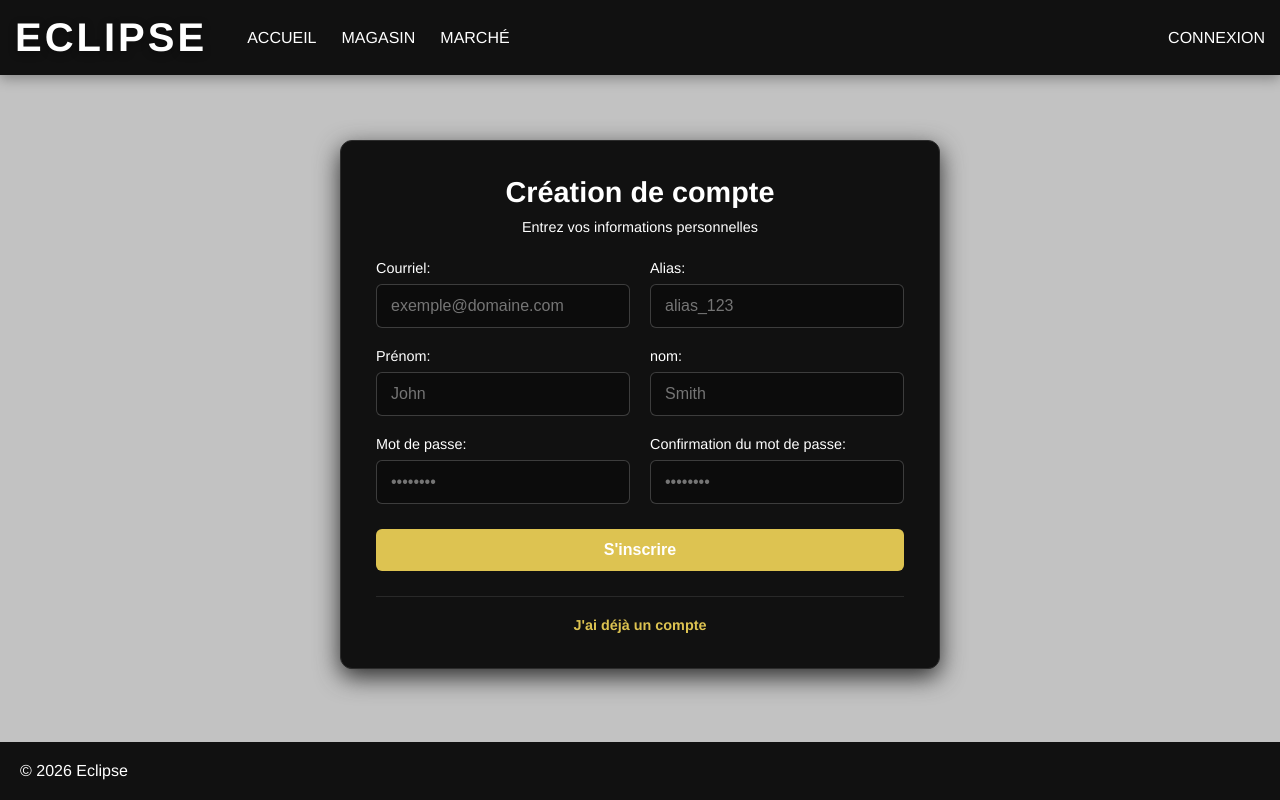
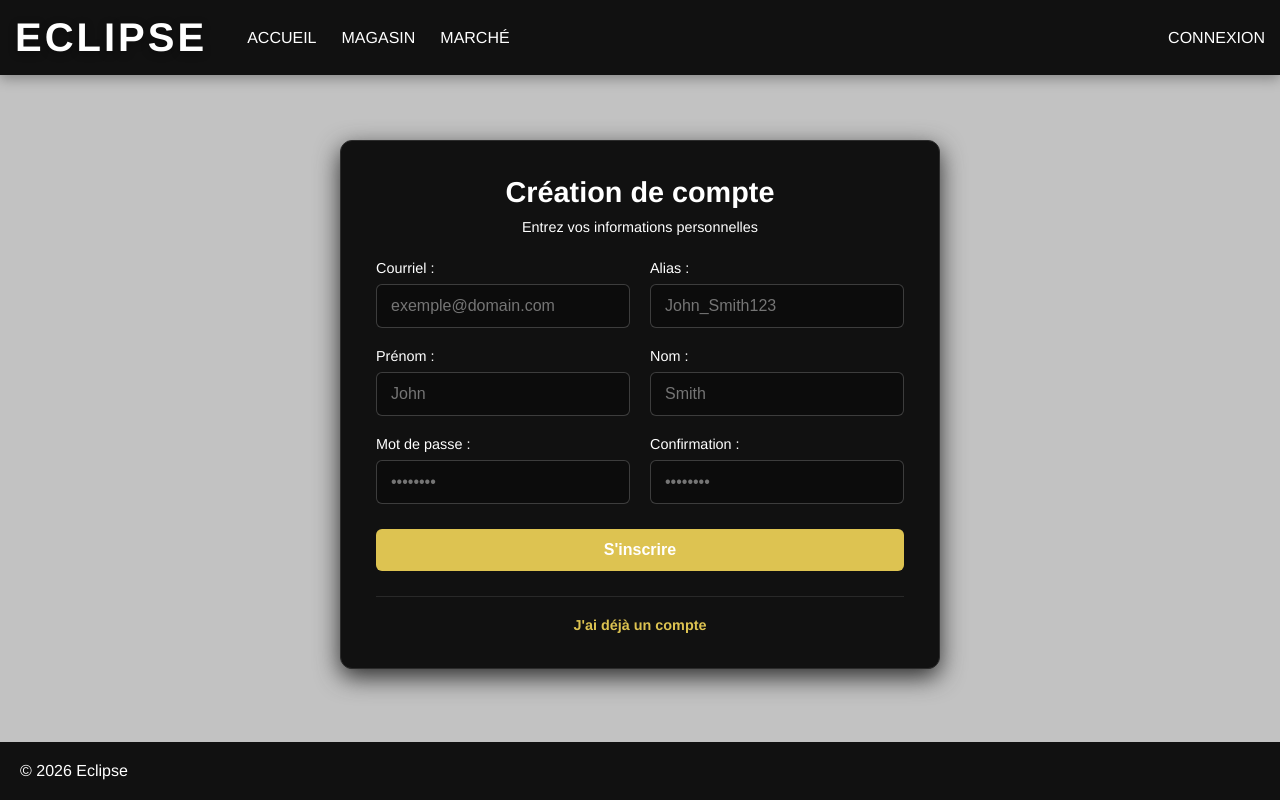
Before and after one commit to alexbed98/eclipse, a React (Vite) app: page /register in a window 1280 px wide. Built offline with nearby package versions, Linux system fonts and the light colour scheme.

Commit message:
avancement sur profil

```diff
--- /dev/null
+++ b/src/components/general/Form.jsx
@@ -0,0 +1,34 @@
+
+// isGrid = true -> formulaire sur 2 colonne
+// isGrid = false -> formualire sur 1 colonne
+// disable = false -> champs input desactiver
+function Form({ fields, values, onChange, onSubmit, buttonText,
+    isGrid = false, errorMessage, required = true, disabled = false }) {
+    return (
+        <form onSubmit={onSubmit} className={isGrid ? "register-form" : "auth-form"}>
+            {fields.map((field) => (
+                <div key={field.id} className="form-section">
+                    <label htmlFor={field.id}>{field.label}</label>
+                    <input
+                        id={field.id}
+                        name={field.name}
+                        type={field.type || "text"}
+                        placeholder={field.placeholder || ""}
+                        value={values[field.name] || ""}
+                        onChange={onChange}
+                        required={field.required ?? true}
+                        disabled={disabled}
+                    />
+                </div>
+            ))}
+
+            {errorMessage && <div className="auth-error">{errorMessage}</div>}
+
+            <button type="submit" className="form-button">
+                {buttonText}
+            </button>
+        </form>
+    );
+}
+
+export default Form
--- a/src/css/main.css
+++ b/src/css/main.css
@@ -12,7 +12,9 @@
     --color-gold: #F7D126;
     --color-powder-petal: #FBE6DA;
     --color-blood-red: #8F000A;
+
     --color-error: #e60e1c;
+    --color-success: #26802a;
 
     /* dimensions */
     --dimensions-max-width: 1280px;
--- a/src/pages/Login.jsx
+++ b/src/pages/Login.jsx
@@ -1,15 +1,24 @@
 import { useState } from "react";
 import { useNavigate, Link } from "react-router-dom";
 import { useAuth } from '../context/AuthContext';
+import Form from '../components/general/Form';
 import '../css/auth.css'
 
 function Login() {
-    const [email, setEmail] = useState('');
-    const [password, setPassword] = useState('');
+    const [formData, setFormData] = useState({ email: '', password: '' });
     const [errorMessage, setErrorMessage] = useState('');
+
+    const loginFields = [
+        { id: 'email', name: 'email', label: 'Courriel :', type: 'email', placeholder: 'exemple@domain.com'},
+        { id: 'password', name: 'password', label: 'Mot de passe :', type: 'password', placeholder: '••••••••' }
+    ];
 
     const { setPlayer } = useAuth();
     const navigate = useNavigate();
+
+    const handleChange = (e) => {
+        setFormData({ ...formData, [e.target.name]: e.target.value });
+    };
 
     const handleSubmit = (e) => {
         e.preventDefault();
@@ -21,8 +30,8 @@ function Login() {
                 'Content-Type': 'application/json'
             },
             body: JSON.stringify({
-                adresse_courriel: email,
-                mot_de_passe: password
+                adresse_courriel: formData.email,
+                mot_de_passe: formData.password
             })
         })
             .then((res) => {
@@ -50,39 +59,14 @@ function Login() {
                 <h2>Connexion</h2>
                 <p className="auth-subtitle">Entrez vos identifiants pour accéder à votre compte</p>
 
-                <form onSubmit={handleSubmit} className="auth-form">
-
-                    <div className="form-section">
-                        <label htmlFor="email">Courriel: </label>
-                        <input
-                            id="email"
-                            type="email"
-                            value={email}
-                            placeholder="exemple@domaine.com"
-                            onChange={(e) => setEmail(e.target.value)}
-                            required
-                        />
-                    </div>
-
-                    <div className="form-section">
-                        <label htmlFor="password">Mot de passe: </label>
-                        <input
-                            id="password"
-                            type="password"
-                            placeholder="••••••••"
-                            value={password}
-                            onChange={(e) => setPassword(e.target.value)}
-                            required
-                        />
-                    </div>
-
-                    {errorMessage && <div className="auth-error">{errorMessage}</div>}
-
-                    <button type="submit" className="form-button">
-                        Se connecter
-                    </button>
-
-                </form>
+                <Form
+                    fields={loginFields}
+                    values={formData}
+                    onChange={handleChange}
+                    onSubmit={handleSubmit}
+                    buttonText="Se connecter"
+                    errorMessage={errorMessage}
+                />
 
                 <div className="auth-footer">
                     <Link to="/register" className="auth-link">Je n'ai pas de compte</Link>
--- a/src/pages/Profile.jsx
+++ b/src/pages/Profile.jsx
@@ -1,19 +1,124 @@
+import { useState, useEffect, use } from 'react';
+import { useNavigate, Link } from "react-router-dom";
 import { useAuth } from '../context/AuthContext';
-import Player from "../components/profil/Player";
+import Form from '../components/general/Form';
 
 function Profile() {
+    const { player, setPlayer, loading } = useAuth();
 
-    const { player, loading } = useAuth();
+    const [ isEditing, setIsEditing ] = useState(false);
+    const [ errorMessage, setErrorMessage ] = useState('');
+    const [ succesMessage, setSuccesMessage ] = useState('');
 
     if (loading) {
         return <div>Chargement du profil en cours...</div>
     }
 
+    const [formData, setFormData] = useState({
+        email: '',
+        alias: '',
+        firstname: '',
+        lastname: '',
+        password: '',
+        passwordValidate: ''
+    });
+
+    const profileFields = [
+        { id: 'email', name: 'email', label: 'Courriel :', type: 'email' },
+        { id: 'alias', name: 'alias', label: 'Alias :' },
+        { id: 'firstname', name: 'firstname', label: 'Prénom :' },
+        { id: 'lastname', name: 'lastname', label: 'Nom :' },
+
+        { id: 'password', name: 'password', label: 'Nouveau mot de passe :', type: 'password', placeholder: 'Optionnel', required: false },
+        { id: 'passwordValidate', name: 'passwordValidate', label: 'Confirmation :', type: 'password', placeholder: 'Optionnel', required: false }
+    ];
+
+    useEffect(() => {
+        if (player) {
+            setFormData({
+                email: player.adresse_courriel || '',
+                alias: player.alias || '',
+                firstname: player.prenom || '',
+                lastname: player.nom || '',
+                password: '',
+                passwordValidate: ''
+            });
+        }
+    }, [player]);
+
+    const handleChange = (e) => {
+        setFormData({ ...formData, [e.target.name]: e.target.value });
+    };
+
+    const handleSubmit = (e) => {
+        e.preventDefault();
+        setErrorMessage('');
+
+        if (!isEditing) {
+            setIsEditing(true);
+            return;
+        }
+
+        if (formData.password && formData.password !== formData.passwordValidate) {
+            setErrorMessage("Les mots de passe doivent être identiques");
+            return;
+        }
+
+        fetch('http://localhost:5000/api/profile', {
+            method: 'PUT',
+            headers: {
+                'Content-Type': 'application/json',
+                'Authorization': `Bearer ${localStorage.getItem('token')}`
+            },
+            body: JSON.stringify({
+                alias: formData.alias,
+                nom: formData.lastname,
+                prenom: formData.firstname,
+                adresse_courriel: formData.email,
+                mot_de_passe: formData.password || undefined
+            })
+        })
+            .then((res) => {
+                if (!res.ok) throw new Error('Échec de la mise à jour du profil');
+                return res.json();
+            })
+            .then((data) => {
+                setPlayer(data.player);
+                setIsEditing(false);
+                setSuccesMessage('Profil modifié avec succès');
+
+                setTimeout(() => {
+                    setSuccesMessage('');
+                }, 5000);
+
+            })
+            .catch((err) => {
+                console.error(err);
+                setErrorMessage("Erreur lors de la mise à jour du profil");
+            });
+    };
+
     return (
-        <>
-            <div>Bienvenue sur le profil</div>
-            <Player player={player}/>
-        </>
+        <div className="auth-container">
+            <div className="auth-card auth-card-wide">
+                <h2>Vos informations personnelles</h2>
+                <p className="auth-subtitle"></p>
+
+                <Form
+                    fields={profileFields}
+                    values={formData}
+                    onChange={handleChange}
+                    onSubmit={handleSubmit}
+                    buttonText={isEditing ? "Confirmer les modifications" : "Modifier le profil"}
+                    isGrid={true}
+                    disabled={!isEditing}
+                    errorMessage={errorMessage}
+                />
+
+                {succesMessage && <div className='success-message'>{succesMessage}</div>}
+
+            </div>
+        </div>
     );
 }
 
--- a/src/pages/Register.jsx
+++ b/src/pages/Register.jsx
@@ -1,26 +1,33 @@
 import { useState } from "react";
 import { useNavigate, Link } from "react-router-dom";
-import { useAuth } from '../context/AuthContext';
+import Form from '../components/general/Form'
 import '../css/auth.css'
 
 function Register() {
-    const [email, setEmail] = useState('');
-    const [alias, setAlias] = useState('');
-    const [lastname, setLastname] = useState('');
-    const [firstname, setFirstname] = useState('');
-    const [password, setPassword] = useState('');
-    const [passwordValidate, setPasswordValidate] = useState('');
+    const [formData, setFormData] = useState({ email: '', alias: '', lastname: '', firstname: '', password: '', passwordValidate: '' })
     const [errorMessage, setErrorMessage] = useState('');
 
-    const { setPlayer } = useAuth();
+    const registerFields = [
+        { id: 'email', name: 'email', label: 'Courriel :', type: 'email', placeholder: 'exemple@domain.com'  },
+        { id: 'alias', name: 'alias', label: 'Alias :', placeholder: 'John_Smith123'  },
+        { id: 'firstname', name: 'firstname', label: 'Prénom :', placeholder: 'John' },
+        { id: 'lastname', name: 'lastname', label: 'Nom :',  placeholder: 'Smith'  },
+        { id: 'password', name: 'password', label: 'Mot de passe :', type: 'password', placeholder: '••••••••' },
+        { id: 'passwordValidate', name: 'passwordValidate', label: 'Confirmation :', type: 'password', placeholder: '••••••••' }
+    ];
+
     const navigate = useNavigate();
+
+    const handleChange = (e) => {
+        setFormData({ ...formData, [e.target.name]: e.target.value });
+    };
 
     const handleSubmit = (e) => {
         e.preventDefault();
         setErrorMessage('');
 
         // Valider que les 2 mots de passe soient identiques
-        if (password != passwordValidate) {
+        if (formData.password != formData.passwordValidate) {
             setErrorMessage("Les mots de passe doivent être identiques");
             return;
         }
@@ -31,11 +38,11 @@ function Register() {
                 'Content-Type': 'application/json'
             },
             body: JSON.stringify({
-                alias: alias,
-                nom: lastname,
-                prenom: firstname,
-                adresse_courriel: email,
-                mot_de_passe: password
+                alias: formData.alias,
+                nom: formData.lastname,
+                prenom: formData.firstname,
+                adresse_courriel: formData.email,
+                mot_de_passe: formData.password
             })
         })
             .then((res) => {
@@ -59,87 +66,15 @@ function Register() {
                 <h2>Création de compte</h2>
                 <p className="auth-subtitle">Entrez vos informations personnelles</p>
 
-                <form onSubmit={handleSubmit} className="register-form">
-
-                    <div className="form-section">
-                        <label htmlFor="email">Courriel: </label>
-                        <input
-                            id="email"
-                            type="email"
-                            value={email}
-                            placeholder="exemple@domaine.com"
-                            onChange={(e) => setEmail(e.target.value)}
-                            required
-                        />
-                    </div>
-
-                    <div className="form-section">
-                        <label htmlFor="alias">Alias: </label>
-                        <input
-                            id="alias"
-                            type="text"
-                            value={alias}
-                            placeholder="alias_123"
-                            onChange={(e) => setAlias(e.target.value)}
-                            required
-                        />
-                    </div>
-
-                    <div className="form-section">
-                        <label htmlFor="firstname">Prénom: </label>
-                        <input
-                            id="firstname"
-                            type="text"
-                            value={firstname}
-                            placeholder="John"
-                            onChange={(e) => setFirstname(e.target.value)}
-                            required
-                        />
-                    </div>
-
-                    <div className="form-section">
-                        <label htmlFor="lastname">nom: </label>
-                        <input
-                            id="lastname"
-                            type="text"
-                            value={lastname}
-                            placeholder="Smith"
-                            onChange={(e) => setLastname(e.target.value)}
-                            required
-                        />
-                    </div>
-
-                    <div className="form-section">
-                        <label htmlFor="password">Mot de passe: </label>
-                        <input
-                            id="password"
-                            type="password"
-                            placeholder="••••••••"
-                            value={password}
-                            onChange={(e) => setPassword(e.target.value)}
-                            required
-                        />
-                    </div>
-
-                    <div className="form-section">
-                        <label htmlFor="passwordValidate">Confirmation du mot de passe: </label>
-                        <input
-                            id="passwordValidate"
-                            type="password"
-                            placeholder="••••••••"
-                            value={passwordValidate}
-                            onChange={(e) => setPasswordValidate(e.target.value)}
-                            required
-                        />
-                    </div>
-
-                    {errorMessage && <div className="auth-error">{errorMessage}</div>}
-
-                    <button type="submit" className="form-button">
-                        S'inscrire
-                    </button>
-
-                </form>
+                <Form
+                    fields={registerFields}
+                    values={formData}
+                    onChange={handleChange}
+                    onSubmit={handleSubmit}
+                    buttonText="S'inscrire"
+                    errorMessage={errorMessage}
+                    isGrid={true}
+                />
 
                 <div className="auth-footer">
                         <Link to="/login" className="auth-link">J'ai déjà un compte</Link>
```
Also changed, not shown: src/components/profil/Player.jsx (deleted, +0 -14 lines), src/css/auth.css (+11 -0 lines).
